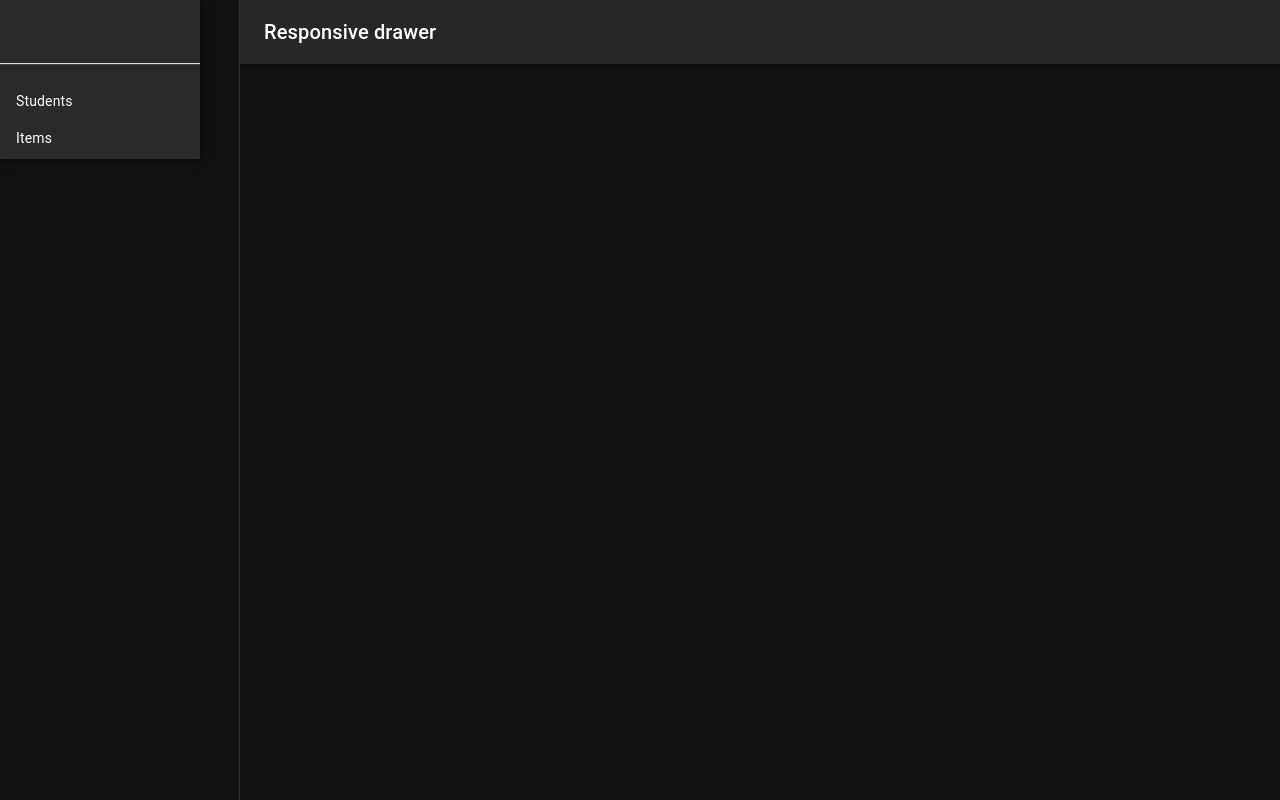
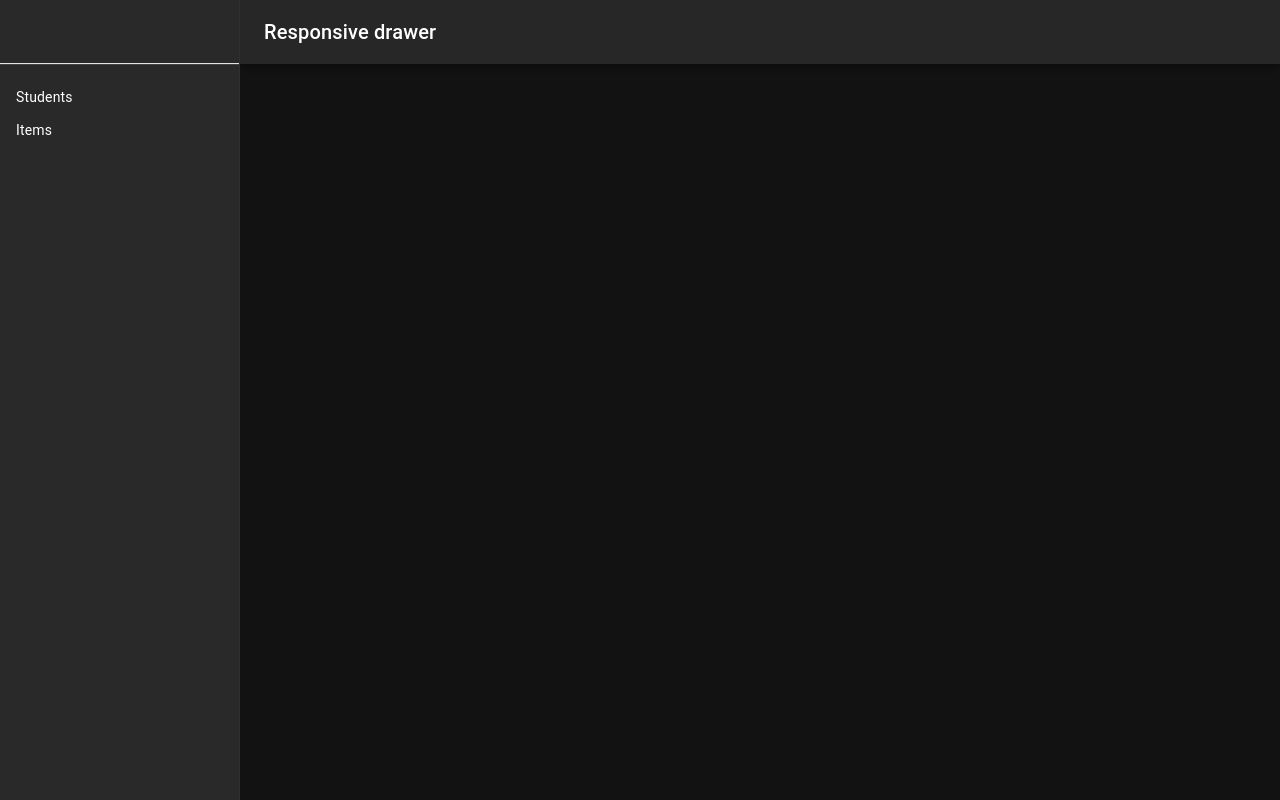
Before and after one commit to SIT-Mercy/op, a React (Vite) app: page /dashboard in a window 1280 px wide. Built offline with nearby package versions, Linux system fonts and the light colour scheme.

Commit message:
opt in drawer

```diff
--- a/src/main/dashboard.css
+++ b/src/main/dashboard.css
@@ -1,8 +1,8 @@
 #sidebar {
-  width: 200px;
   box-shadow: 0 0 10px #000000AA;
-  background-color: #2A2A2A;
+  background-color: hsl(0, 0%, 16%);
   display: flex;
+  height: 100vh;
   flex-direction: column;
   transition: transform 0.3s ease-out;
 }
--- a/src/main/dashboard.jsx
+++ b/src/main/dashboard.jsx
@@ -129,50 +129,11 @@ export function DashBoard() {
       </Box>
     </Box>
   )
-  return (
-    <>
-      <div id="sidebar">
-        <h1>{i18n.get("appName")}</h1>
-        <nav>
-          <ul>
-            <NavItem
-              key="student-list"
-              to="students"
-              title={i18n.get("students.title")}
-            />
-            <NavItem
-              key="item-list"
-              to="items"
-              title={i18n.get("items.title")}
-            />
-          </ul>
-        </nav>
-      </div>
-      <div id="panel"
-        className={
-          navigation.state === "loading" ? "loading" : ""
-        }
-      >
-        <Outlet />
-      </div>
-    </>
-  );
 }
 
 function NavItem(props) {
-  return (
-    <li>
-      <NavLink
-        to={props.to}
-        className={({ isActive, isPending }) =>
-          isActive
-            ? "active"
-            : isPending
-              ? "pending"
-              : ""
-        }>
-        {props.title}
-      </NavLink>
-    </li>
-  )
+  return <ListItemButton
+    component={NavLink} to={props.to}>
+    {props.title}
+  </ListItemButton>
 }
--- a/src/main/student/index.jsx
+++ b/src/main/student/index.jsx
@@ -19,6 +19,8 @@ export const loader = withAuth(async ({ request, params }) => {
       'Content-Type': 'application/json'
     }
   })
+  // TODO: Test visual effects
+  await new Promise((resolve) => setTimeout(resolve, 1000));
   const students = await response.json()
   return { students: Array.from(students) }
 })
```
